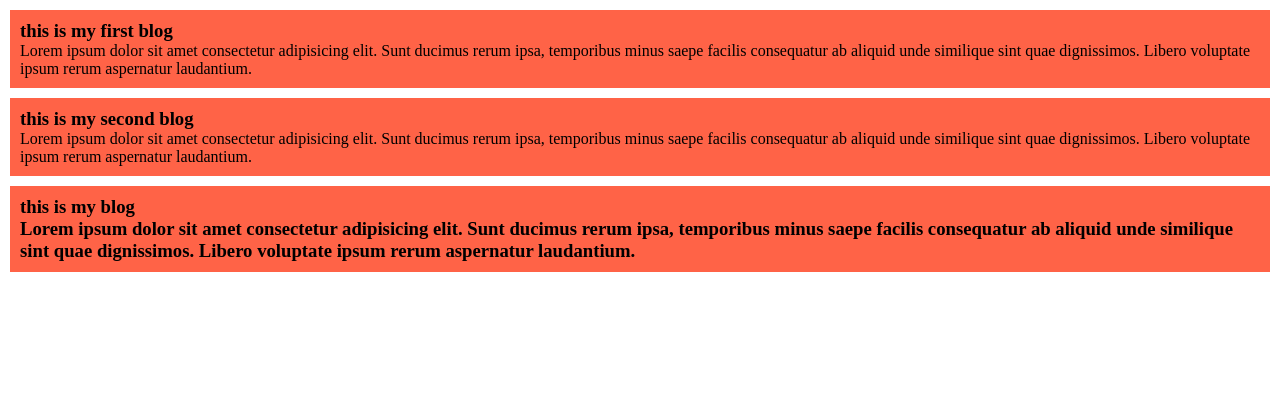
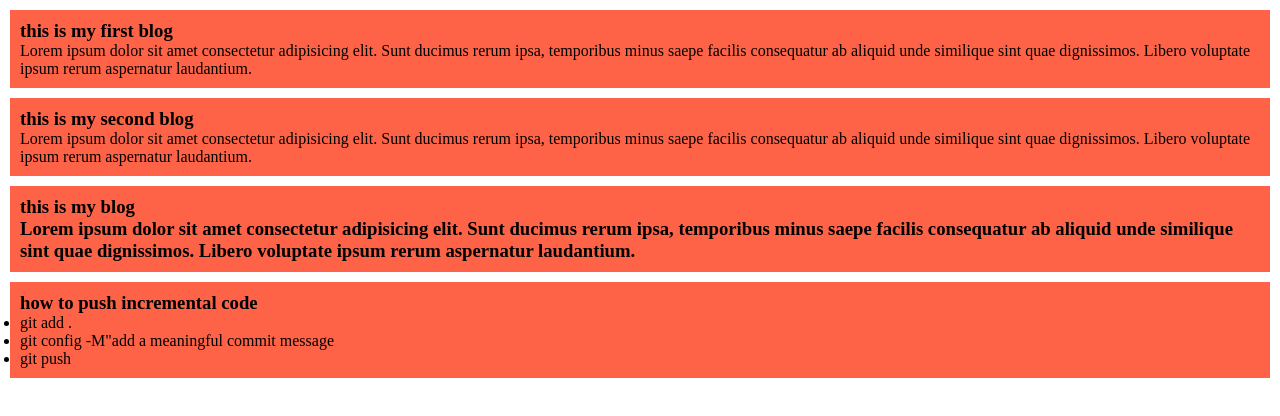
Before and after one commit to bluerana377/my_simple_website, a plain HTML site: page index.html in a window 1280 px wide. Drawn offline with Linux system fonts and the light colour scheme.

Commit message:
added how to push incremental code

```diff
--- a/index.html
+++ b/index.html
@@ -19,5 +19,13 @@
     <h3>this is my  blog<third/h3>
     <p>Lorem ipsum dolor sit amet consectetur adipisicing elit. Sunt ducimus rerum ipsa, temporibus minus saepe facilis consequatur ab aliquid unde similique sint quae dignissimos. Libero voluptate ipsum rerum aspernatur laudantium.</p>
 </div>
+<div>
+    <h3>how to push incremental code</h3>
+    <ul>
+        <li>git add .</li>
+        <li>git config -M"add a meaningful commit message</li>
+        <li>git push</li>
+    </ul>
+</div>
 </body>
 </html>
```
